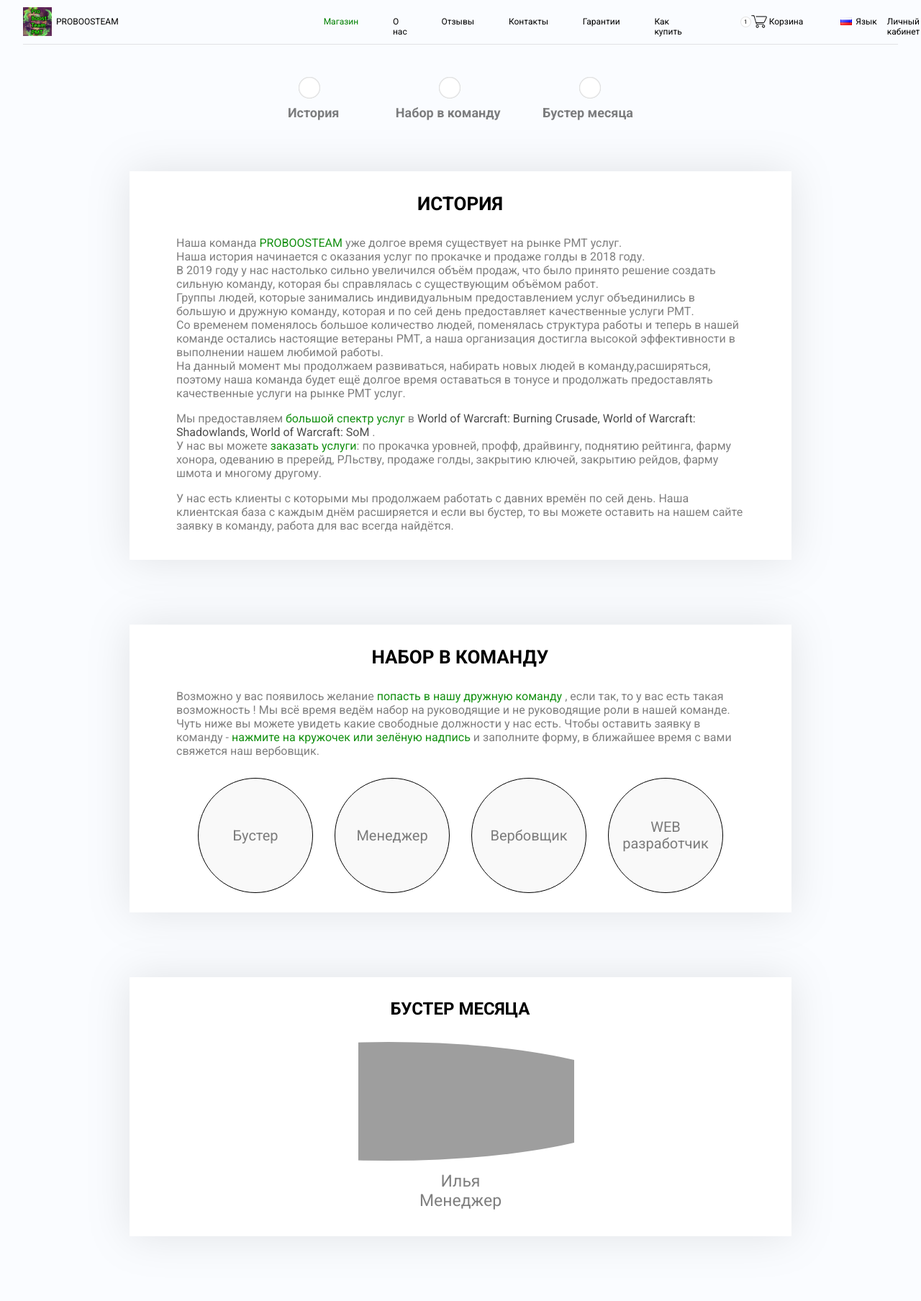
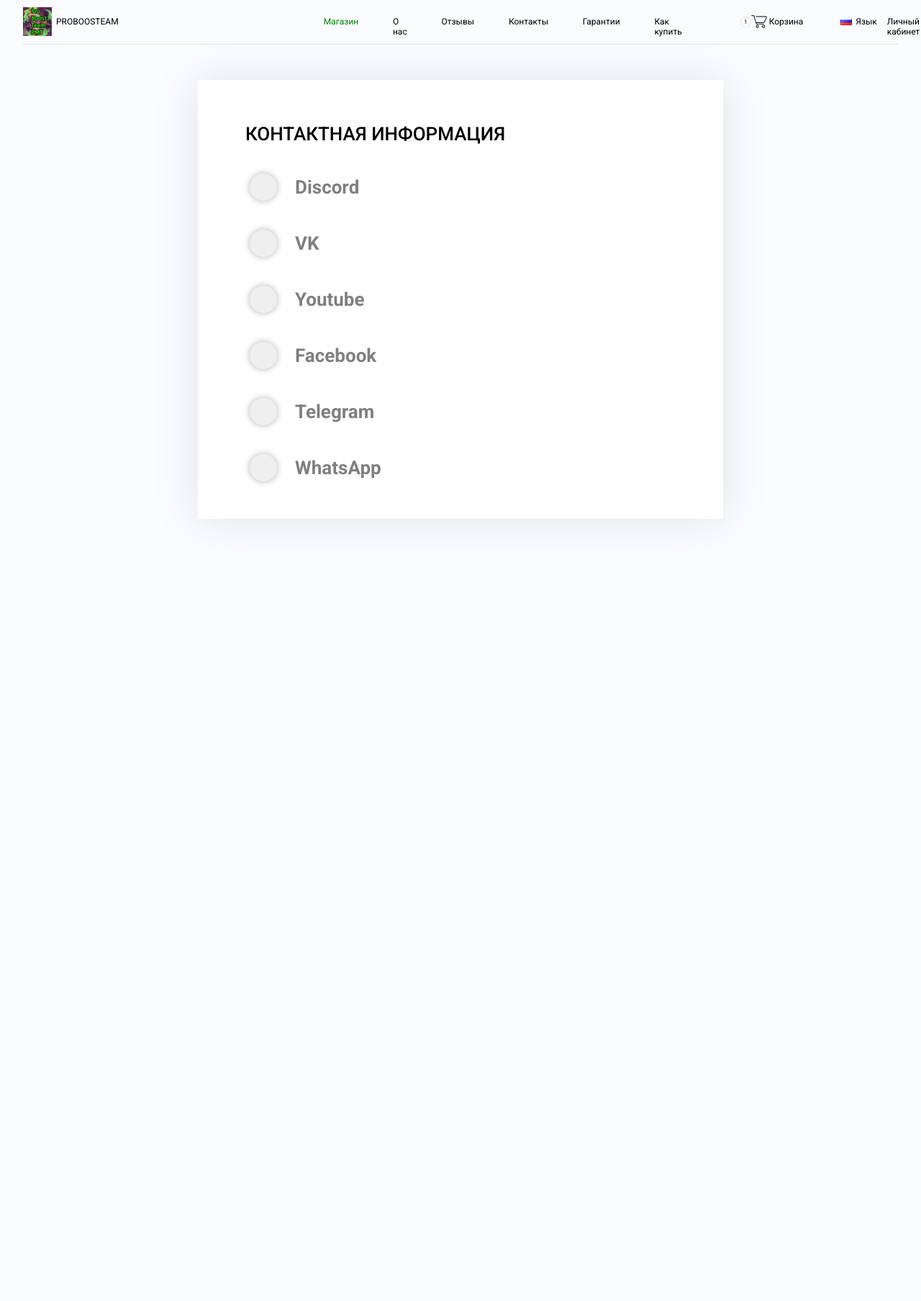
Before and after one commit to 333SIGMA333/PBT.github.io, a PHP site: page / in a window 1280 px wide. Shown: the whole page at 72% size. After the commit the page ends 722 px from the top, so only its background shows below. Run offline with PHP 8.4, Linux system fonts and the light colour scheme; grey boxes are pictures that could not be loaded.

Commit message:
4 страница контакты готова

```diff
--- a/PBT_about_us/index.html
+++ b/PBT_about_us/index.html
@@ -139,7 +139,7 @@
                 <div class="about__boosterofthemonth_circle-img-box">
                     <img src="/PBT_about_us/img/Ilya-photo.jpg" alt="" class="about__boosterofthemonth_circle-img">
                 </div>
-                <div class="about__boosterofthemonth_circle_text">Илья <br> Менеджер</div>
+                <div class="">Илья <br> Менеджер</div>
             </div>
         </div>
     </article>
--- a/PBT_contacts/css/style.css
+++ b/PBT_contacts/css/style.css
@@ -598,243 +598,67 @@ hr{
 
 
 
-/* о нас */
-
-
-.about__nav_box{
-    width: 480px;
-    height: 60px;
-
-    margin: 0 auto;
-}
-
-.about__nav_circle-box{
-    display: flex;
-    justify-content: space-between;
-    /* margin-left: 13px; */
-}
-
-.about__nav_circle{
-    width: 30px;
-    height: 30px;
-    border-radius: 50%;
-    box-shadow: inset 0px 0px 2px rgba(0, 0, 0, 0.4);
-    background-color: #fff;
-}
-
-.about__nav_circle1{
-    margin-left: 15px;
-}
-
-.about__nav_circle3{
-    margin-right: 45px;
-}
-
-.about__nav_circle:hover{
-    box-shadow: 0px 0px 10px rgba(229, 60, 60, 0.4);
-}
-
-.about__nav_text-box{
-    display: flex;
-    justify-content: space-between;
-    margin-top: 9px;
-
-    font-weight: 700;
-    font-size: 18px;
-    line-height: 21px;
-    opacity: 50%;
-}
-
-.about__nav_text2{
-    margin-left: 20px;
-}
-
-.about__nav_text-box + .about__nav_text-box{
-    margin-left: 5px;
-}
-
-.about__nav{
-    margin-top: 45px;
-}
+/* Контакты */
 
 
 
-
-.about__history_box{
-    width: 920px;
-    height: 540px;
+.contacts__box{
+    width: 730px;
+    height: 610px;
 
     filter: drop-shadow(0px 0px 30px rgba(0, 0, 0, 0.1));
     background: #FFFFFF;
 
-    margin: 71px auto 0 auto;
-    padding-top: 30px;
+    margin: 49px auto 141px auto;
+    padding-top: 60px;
 }
 
-.about__history_h1{
+.contacts__h1{
+    font-weight: 500;
+    font-size: 26px;
+    line-height: 30px;
+
+    margin: 0px 0px 0px 66px;
+}
+
+.contacts__links_box{
+    width: 185px;
+    height: 420px;
+
+    margin-top: 14px;
+    margin-left: 72px;
+    margin-bottom: 60px;
+}
+
+.contacts__links_blocks{
+    display: flex;
+    align-items: center;
+    margin-top: 40px;
+}
+
+.contacts__links_circle{
+    width: 38px;
+    height: 38px;
+    border-radius: 50%;
+    background: #EFEFEF;
+    box-shadow: 0px 0px 10px rgba(0, 0, 0, 0.3);
+}
+
+.contacts__links_text{
+    color: rgba(0, 0, 0, 0.5);
     font-weight: 700;
     font-size: 26px;
     line-height: 30px;
 
-    width: 120px;
-    height: 30px;
-    margin-left: auto;
-    margin-right: auto;
-    margin-bottom: 30px;
-    margin-top: 0;
-
+    margin-left: 25px;
 }
 
-.about__history_text{
-    width: 790px;
-    height: 420px;
-
-    font-weight: 400;
-    font-size: 16px;
-    line-height: 19px;
-
-    color: rgba(0, 0, 0, 0.5);
-
-    margin: 0px auto 30px auto;
+.contacts__links_blocks:hover .contacts__links_text{
+    color: #E53C3C;
+    text-shadow: 0px 4px 3px rgba(229, 60, 60, 0.35);
 }
 
-.color__text_green{
-    color: rgba(19, 144, 17, 1);
+.contacts__links_blocks:hover .contacts__links_circle{
+    background: #E53C3C;
+    box-shadow: 0px 0px 25px rgba(229, 60, 60, 0.5);
 }
-
-.color__text_black{
-    color: rgba(0, 0, 0, 0.7);
-}
-
-
-
-
-
-
-
-.about__recruiting_box{
-    width: 920px;
-    height: 400px;
-
-    filter: drop-shadow(0px 0px 30px rgba(0, 0, 0, 0.1));
-    background: #FFFFFF;
-
-    margin: 90px auto 0 auto;
-    padding-top: 30px;
-}
-
-.about__recruiting_h1{
-    font-weight: 700;
-    font-size: 26px;
-    line-height: 30px;
-
-    width: 247px;
-    height: 30px;
-    margin-left: auto;
-    margin-right: auto;
-    margin-bottom: 30px;
-    margin-top: 0;
-
-}
-
-.about__recruiting_text{
-    width: 790px;
-    height: 93px;
-
-    font-weight: 400;
-    font-size: 16px;
-    line-height: 19px;
-
-    color: rgba(0, 0, 0, 0.5);
-
-    margin: 0px auto 30px auto;
-}
-
-.about__recruiting_circle-box{
-    display: flex;
-    padding-left: 95px;
-    padding-right: 95px;
-}
-
-.about__recruiting_circle{
-    display: flex;
-    width: 160px;
-    height: 160px;
-    background: rgba(196, 196, 196, 0.1);
-    border: 1px solid #000000;
-    border-radius: 50%;
-    justify-content: center;
-    align-items: center;
-    text-align: center;
-}
-
-.about__recruiting_circle-link + .about__recruiting_circle-link{
-    margin-left: 30px;
-}
-
-.about__recruiting_circle-text{
-    font-size: 20px;
-    line-height: 23px;
-
-    color: rgba(0, 0, 0, 0.5);
-}
-
-
-
-
-
-.about__boosterofthemonth_box{
-    width: 920px;
-    height: 360px;
-
-    filter: drop-shadow(0px 0px 30px rgba(0, 0, 0, 0.1));
-    background: #FFFFFF;
-
-    margin: 90px auto 90px auto;
-    padding-top: 30px;
-}
-
-.about__boosterofthemonth_h1{
-    font-weight: 700;
-    font-size: 24px;
-    line-height: 28px;
-
-    width: 195px;
-    height: 28px;
-    margin-left: auto;
-    margin-right: auto;
-    margin-bottom: 32px;
-    margin-top: 0;
-}
-
-.about__boosterofthemonth_circle-img-box{
-    position: relative;
-    overflow: hidden;
-    width: 160px;
-    height: 165px;
-    border-radius: 100%;
-    padding: 0px 380px 15px 340px;
-}
-
-.about__boosterofthemonth_circle-img{
-    width: 160px;
-    height: 165px;
-    position: absolute;
-    top: 35%;
-    left: 65%;
-    transform: translate(-50%,-50%);
-    width: 300px;
-    height: 300px;
-    object-fit: cover;
-}
-
-.about__boosterofthemonth_circle_text{
-    font-weight: 400;
-    font-size: 23px;
-    line-height: 27px;
-
-    color: rgba(0, 0, 0, 0.5);
-    text-align: center;
-
-    margin-top: 15px;
-}
--- a/PBT_contacts/index.html
+++ b/PBT_contacts/index.html
@@ -73,76 +73,37 @@
 
     </header>
 
-    <article class="about__nav">
-        <div class="about__nav_box">
-            <div class="about__nav_circle-box">
-                <a href="#" class="about__nav_circle about__nav_circle1"></a>
-                <a href="#" class="about__nav_circle about__nav_circle2"></a>
-                <a href="#" class="about__nav_circle about__nav_circle3"></a>
-            </div>
-            <div class="about__nav_text-box">
-                <a href="#" class="about__nav_text about__nav_text1">История</a>
-                <a href="#" class="about__nav_text about__nav_text2">Набор в команду</a>
-                <a href="#" class="about__nav_text about__nav_text3">Бустер месяца</a>
-            </div>
-        </div>
-    </article>
-
-    <article class="about__body">
-        <div class="about__history_box">
-            <h1 class="about__history_h1">ИСТОРИЯ</h1>
-            <div class="about__history_text">
-                Наша команда <a href="" class="color__text_green">PROBOOSTEAM</a>  уже долгое время существует на рынке РМТ услуг. <br>
-                Наша история начинается с оказания услуг по прокачке и продаже голды в 2018 году. <br>
-                В 2019 году у нас настолько сильно увеличился объём продаж, что было принято решение создать сильную команду, которая бы справлялась с существующим объёмом работ. <br>
-                Группы людей, которые занимались индивидуальным предоставлением услуг объединились в большую и дружную команду, которая и по сей день предоставляет качественные услуги РМТ. <br>
-                Со временем поменялось большое количество людей, поменялась структура работы и теперь в нашей команде остались настоящие ветераны РМТ, а наша организация достигла высокой эффективности в выполнении нашем любимой работы. <br>
-                На данный момент мы продолжаем развиваться, набирать новых людей в команду,расширяться, поэтому наша команда будет ещё долгое время оставаться в тонусе и продолжать предоставлять качественные услуги на рынке РМТ услуг.
-                <p></p>Мы предоставляем <a href="" class="color__text_green">большой спектр услуг</a>  в <a href="" class="color__text_black">World of Warcraft: Burning Crusade, World of Warcraft: Shadowlands, World of Warcraft: SoM</a> . <br>
-                У нас вы можете <a href="" class="color__text_green">заказать услуги</a>:  по прокачка уровней, профф, драйвингу, поднятию рейтинга, фарму хонора, одеванию в пререйд, РЛьству, продаже голды, закрытию ключей, закрытию рейдов, фарму шмота и многому другому.
-                <p></p>У нас есть клиенты с которыми мы продолжаем работать с давних времён по сей день. Наша клиентская база с каждым днём расширяется и если вы бустер, то вы можете оставить на нашем сайте заявку в команду, работа для вас всегда найдётся.
-            </div>
-        </div>
-
-        <div class="about__recruiting_box">
-            <h1 class="about__recruiting_h1">НАБОР В КОМАНДУ</h1>
-            <div class="about__recruiting_text">
-                Возможно у вас появилось желание <a href="" class="color__text_green">попасть в нашу дружную команду</a> , если так, то у вас есть такая возможность ! Мы всё время ведём набор на руководящие и не руководящие роли в нашей команде. Чуть ниже вы можете увидеть какие свободные должности у нас есть. Чтобы оставить заявку в команду - <a href="" class="color__text_green">нажмите на кружочек или зелёную надпись</a>  и заполните форму, в ближайшее время с вами свяжется наш вербовщик.
-            </div>
-            <div class="about__recruiting_circle-box">
-                <a href="" class="about__recruiting_circle-link">
-                    <div class="about__recruiting_circle">
-                        <div class="about__recruiting_circle-text">Бустер</div>
-                    </div>
+    <main class="contacts__body">
+        <section class="contacts__box">
+            <h1 class="contacts__h1">КОНТАКТНАЯ ИНФОРМАЦИЯ</h1>
+            <div class="contacts__links_box">
+                <a href="" class="contacts__links_blocks">
+                    <div class="contacts__links_circle"></div>
+                    <div class="contacts__links_text">Discord</div>
                 </a>
-                <a href="" class="about__recruiting_circle-link">
-                    <div class="about__recruiting_circle">
-                        <div class="about__recruiting_circle-text">Менеджер</div>
-                    </div>
+                <a href="" href="" class="contacts__links_blocks contacts__links_blocks2">
+                    <div class="contacts__links_circle"></div>
+                    <div class="contacts__links_text">VK</div>
                 </a>
-                <a href="" class="about__recruiting_circle-link">
-                    <div class="about__recruiting_circle">
-                        <div class="about__recruiting_circle-text">Вербовщик</div>
-                    </div>
+                <a href="" href="" class="contacts__links_blocks contacts__links_blocks3">
+                    <div class="contacts__links_circle"></div>
+                    <div class="contacts__links_text">Youtube</div>
                 </a>
-                <a href="" class="about__recruiting_circle-link">
-                    <div class="about__recruiting_circle">
-                        <div class="about__recruiting_circle-text">WEB разработчик</div>
-                    </div>
+                <a href="" href="" class="contacts__links_blocks contacts__links_blocks4">
+                    <div class="contacts__links_circle"></div>
+                    <div class="contacts__links_text">Facebook</div>
+                </a>
+                <a href="" href="" class="contacts__links_blocks contacts__links_blocks5">
+                    <div class="contacts__links_circle"></div>
+                    <div class="contacts__links_text">Telegram</div>
+                </a>
+                <a href="" href="" class="contacts__links_blocks contacts__links_blocks6">
+                    <div class="contacts__links_circle"></div>
+                    <div class="contacts__links_text">WhatsApp</div>
                 </a>
             </div>
-        </div>
-
-        <div class="about__boosterofthemonth_box">
-            <div class="about__boosterofthemonth_content_box">
-                <h1 class="about__boosterofthemonth_h1">БУСТЕР МЕСЯЦА</h1>
-                <div class="about__boosterofthemonth_circle-img-box">
-                    <img src="/PBT_about_us/img/Ilya-photo.jpg" alt="" class="about__boosterofthemonth_circle-img">
-                </div>
-                <div class="about__boosterofthemonth_circle_text">Илья <br> Менеджер</div>
-            </div>
-        </div>
-    </article>
+        </section>
+    </main>
 
 </body>
 
```
